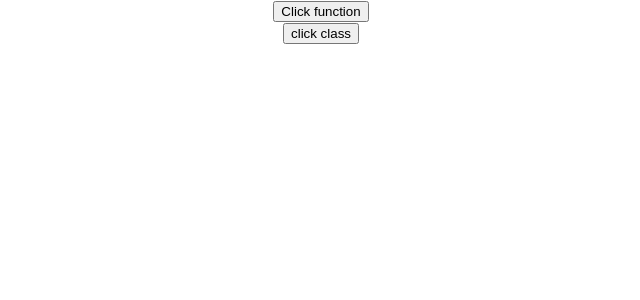
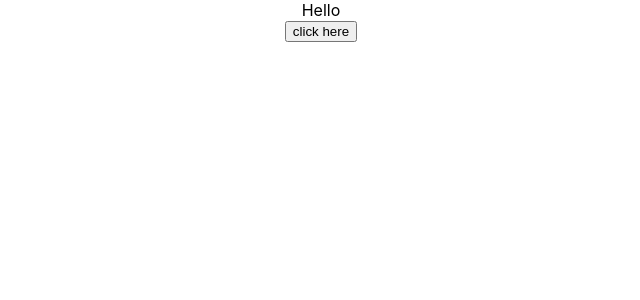
Before and after one commit to rahul7011/react-learning, a React (Create React App) app: page / in a window 1280 px wide. Shown: the top 300 px of the page, without its empty margins (319-959 px from the left). Built offline with nearby package versions, Linux system fonts and the light colour scheme.

Commit message:
Binding event handling

```diff
--- a/src/App.js
+++ b/src/App.js
@@ -6,12 +6,15 @@
 import Counter from "./components/Counter";
 import FunctionClick from "./components/FunctionClick";
 import ClassClick from "./components/ClassClick";
+import EventBind from "./components/EventBind";
 function App() {
   return (
     <div className="App">
 
-    <FunctionClick></FunctionClick>
-    <ClassClick></ClassClick>
+      <EventBind></EventBind>
+
+    {/* <FunctionClick></FunctionClick>
+    <ClassClick></ClassClick> */}
 
       {/* <Counter></Counter> */}
 
--- /dev/null
+++ b/src/components/EventBind.js
@@ -0,0 +1,38 @@
+import React, { Component } from "react";
+
+class EventBind extends Component {
+  constructor(props) {
+    super(props);
+
+    this.state = {
+      message: "Hello",
+    };
+
+    // this.clickhandler=this.clickhandler.bind(this)           //First method
+  }
+
+    // clickhandler(){
+    //     this.setState({
+    //         message:"GoodBye",
+    //     })
+    // }
+
+    //second method
+
+    clickhandler=()=>{
+        this.setState({
+            message:"Goodbye",
+        })
+    }
+
+  render() {
+    return (
+      <div>
+          <div>{this.state.message}</div>
+        <button onClick={this.clickhandler}>click here</button>
+      </div>
+    );
+  }
+}
+
+export default EventBind;
```
